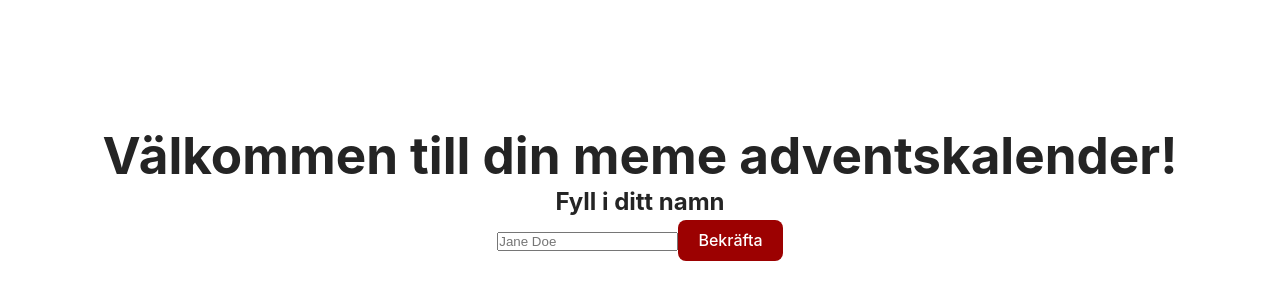
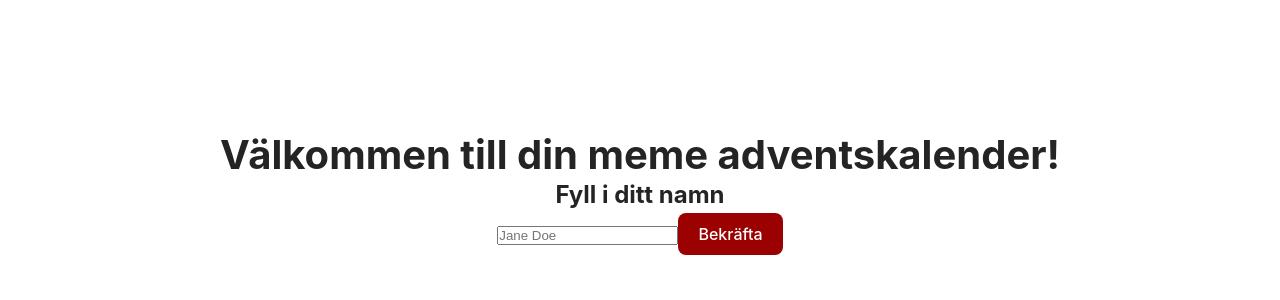
Before and after one commit to AmaTib/memeAdventCalender, a React (Vite) app: page / in a window 1280 px wide. Shown: the part 238-538 px from the top of the page. Built offline with nearby package versions, Linux system fonts and the light colour scheme.

Commit message:
move audioplayer to different place in layout

```diff
--- a/src/components/CalenderView.tsx
+++ b/src/components/CalenderView.tsx
@@ -11,9 +11,9 @@ export const CalenderView = ({ nameExists, nameInput }: ICalenderViewProps) => {
     <>
       {nameExists && (
         <article>
+          <h1>{nameInput + "s"} adventskalender</h1>
+
           <AudioPLayer />
-
-          <h1>{nameInput + "s"} adventskalender</h1>
 
           <Calender />
         </article>
--- a/src/index.css
+++ b/src/index.css
@@ -34,7 +34,7 @@ body {
 }
 
 h1 {
-  font-size: 3.2em;
+  font-size: 2.5em;
   line-height: 1.1;
 }
 
```
